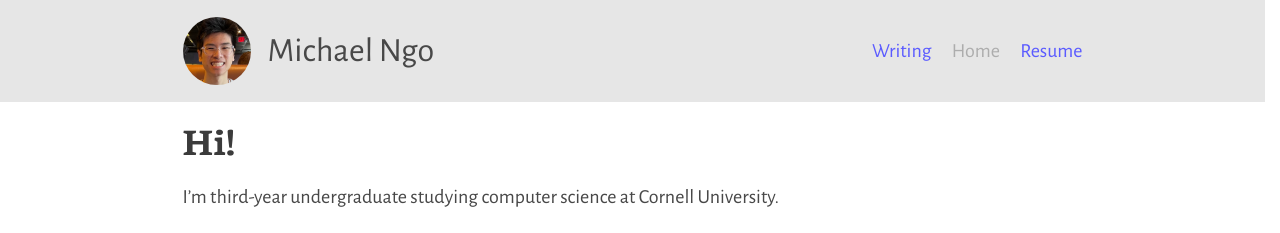
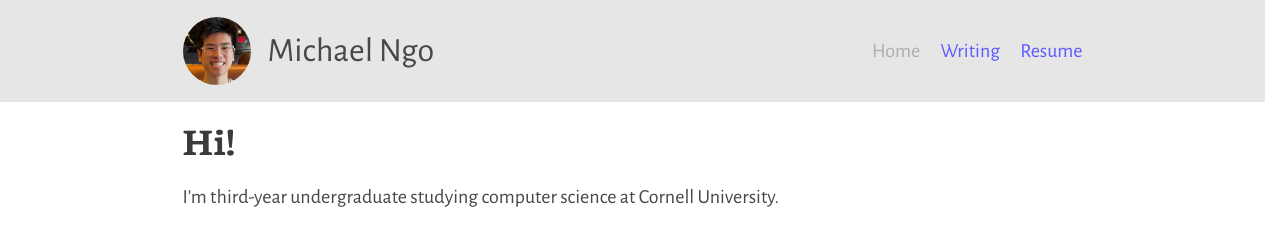
Before and after one commit to Mikonooooo/mikonooooo.github.io, a Jekyll site: the page built from index.md, in a window 1280 px wide. Shown: the top 233 px of the page. Built offline with Jekyll 4.4.1, drawn with Linux system fonts in a browser that asks for light colours.

Commit message:
Change order of navbar, to have Home first

```diff
--- a/_config.yml
+++ b/_config.yml
@@ -31,3 +31,11 @@ description: "My personal website" # Site description and default description
 url: "https://michael-n.com" # Site url
 baseurl: ""
 lang: en-US
+
+navbar:
+  - title: Home
+    url: /
+  - title: Writing
+    url: /writing/
+  - title: Resume
+    url: /resume/
--- a/_includes/site-nav.html
+++ b/_includes/site-nav.html
@@ -1,14 +1,9 @@
 <nav class="nav">
   <ul class="list list--nav">
-    {% for item in site.pages %}
+    {% for item in site.navbar %}
       {% unless item.title == false or item.url contains "/page" or item.url contains "/404.html" or item.url contains "/feed." %}
         <li class="item  item--nav{% if item.url == page.url %}  item--current{% endif %}">
-          {% if item.collectionpage %}
-            {% assign collectiondata = site.collections | where: "label", item.collectionpage | first %}
-            <a href="{{ site.baseurl }}{{ item.url }}">{{ collectiondata.title }}</a>
-          {% else %}
-            <a href="{{ site.baseurl }}{{ item.url }}">{{ item.title }}</a>
-          {% endif %}
+        <a href="{{ site.baseurl }}{{ item.url }}">{{ item.title }}</a>
         </li>
       {% endunless %}
     {% endfor %}
```
